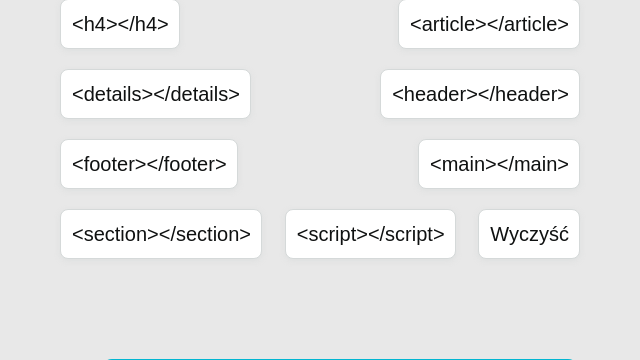
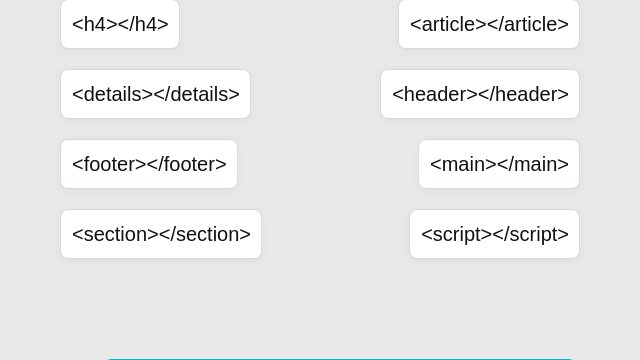
Before and after one commit to HAPPY231/Generator_HTML, a PHP site: page / in a window 1280 px wide. Shown: the part 187-547 px from the top of the page, without its empty margins (0-640 px from the left). Run offline with PHP 8.4, Linux system fonts and the light colour scheme.

Commit message:
Update index.php

```diff
--- a/index.php
+++ b/index.php
@@ -27,7 +27,7 @@
     <input type="submit" value="<main></main>" id="<main></main>" onclick="sprawdz('<main></main>')">
     <input type="submit" value="<section></section>" id="<section></section>" onclick="sprawdz('<section></section>')">
     <input type="submit" value="<script></script>" id="<script></script>" onclick="sprawdz('<script></script>')">
-    <input type="submit" value="Wyczyść" id="Wyczyśc" onclick="wyczysc()">
+
 
     </div>
     <div class="structur">
```
